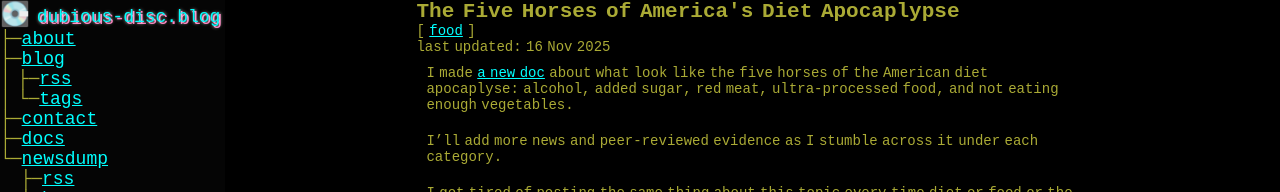
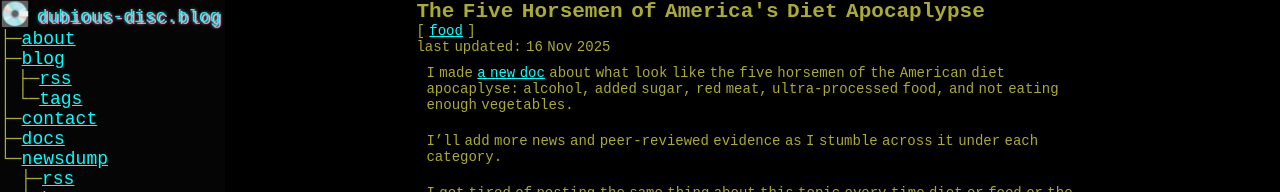
Before and after one commit to paranoid-porygon/paranoid-porygon.github.io, a Jekyll site: the page built from _posts/published/2025-11-16-food-boogeymen.md, in a window 1280 px wide. Shown: the top 192 px of the page. Built offline with Jekyll 4.4.1, drawn with Linux system fonts in a browser that asks for light colours.

Commit message:
fixed typo

```diff
--- a/_posts/published/2025-11-16-food-boogeymen.md
+++ b/_posts/published/2025-11-16-food-boogeymen.md
@@ -1,11 +1,11 @@
 ---
 layout: post
-title:  "The Five Horses of America's Diet Apocaplypse"
+title:  "The Five Horsemen of America's Diet Apocaplypse"
 tags: [food]
 published: true
 ---
 
-I made [a new doc](/docs/american-diet-culprits) about what look like the five horses of the American diet apocaplyse: alcohol, added sugar, red meat, ultra-processed food, and not eating enough vegetables.
+I made [a new doc](/docs/american-diet-culprits) about what look like the five horsemen of the American diet apocaplyse: alcohol, added sugar, red meat, ultra-processed food, and not eating enough vegetables.
 
 I'll add more news and peer-reviewed evidence as I stumble across it under each category.
 
```
